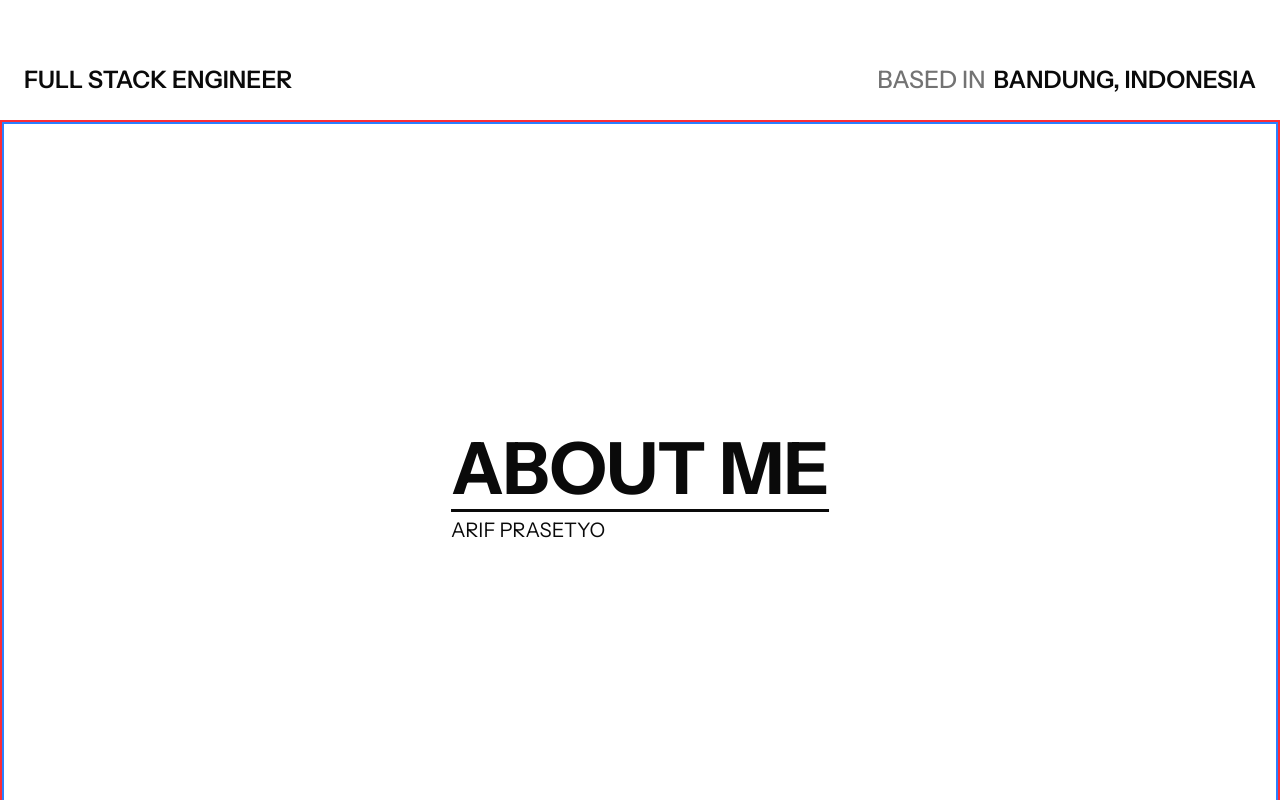
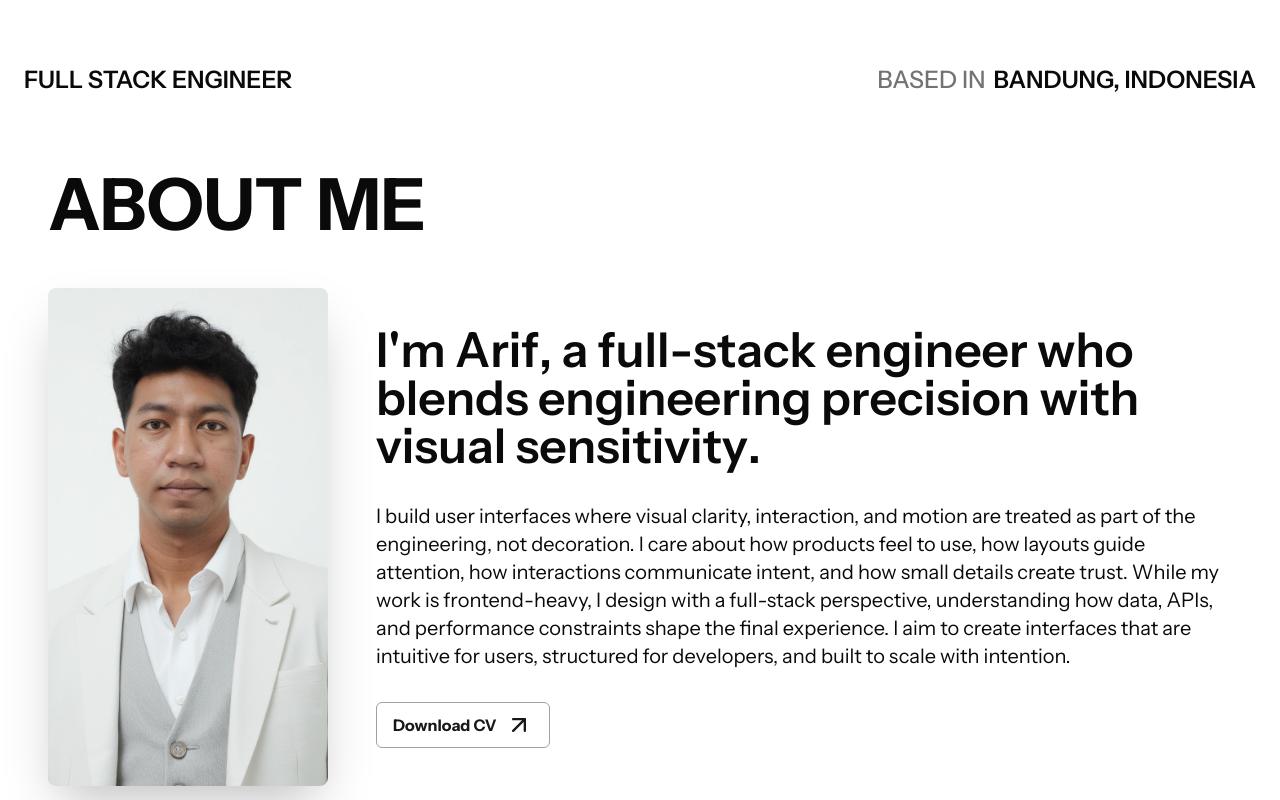
Before and after one commit to arifwp/my-portfolio-v2, a Next.js app: page / in a window 1280 px wide. Shown: the part 680-1480 px from the top of the page. Built offline with nearby package versions, Linux system fonts and the light colour scheme; no server answers.

Commit message:
new layout

```diff
--- a/src/app/page.tsx
+++ b/src/app/page.tsx
@@ -1,5 +1,7 @@
 import { ContainerLayout } from "@/components/containers/ContainerLayout";
 import { SectionAbout } from "@/sections/SectionAbout";
+import { SectionAboutV2 } from "@/sections/SectionAboutV2";
+import { SectionAboutV3 } from "@/sections/SectionAboutV3";
 import { SectionHome } from "@/sections/SectionHome";
 import { SectionProjects } from "@/sections/SectionProjects";
 
@@ -8,7 +10,9 @@ export default function Home() {
     <ContainerLayout>
       <SectionHome />
 
-      <SectionAbout />
+      {/* <SectionAboutV3 /> */}
+      <SectionAboutV2 />
+      {/* <SectionAbout /> */}
 
       <SectionProjects />
     </ContainerLayout>
--- /dev/null
+++ b/src/components/buttons/ButtonAnimatedHover.tsx
@@ -0,0 +1,64 @@
+"use client";
+
+import clsx from "clsx";
+import { HTMLMotionProps, motion } from "framer-motion";
+
+interface Props extends HTMLMotionProps<"button"> {
+  title: string;
+  iconEnd?: React.ReactNode;
+  className?: string;
+}
+
+export const ButtonAnimatedHover = ({
+  title,
+  iconEnd,
+  className,
+  ...rest
+}: Props) => {
+  return (
+    <motion.button
+      whileHover="hover"
+      initial="rest"
+      animate="rest"
+      className={clsx(
+        "relative overflow-hidden w-fit px-4 py-2 lg:px-4 lg:py-2 gap-2 rounded-sm lg:rounded-md border border-neutral-400 font-bold text-md flex items-center cursor-pointer",
+        className,
+      )}
+      {...rest}
+    >
+      {/* Background layer */}
+      <motion.div
+        variants={{
+          rest: { y: "100%" },
+          hover: { y: "0%" },
+        }}
+        transition={{ duration: 0.3, ease: "easeInOut" }}
+        className="absolute inset-0 bg-neutral-900"
+      />
+
+      {/* Text default */}
+      <motion.span
+        variants={{
+          rest: { y: 0 },
+          hover: { y: "-120%" },
+        }}
+        transition={{ duration: 0.3, ease: "easeInOut" }}
+        className="relative z-10 flex items-center gap-2 text-neutral-900"
+      >
+        {title} {iconEnd && iconEnd}
+      </motion.span>
+
+      {/* Text hover */}
+      <motion.span
+        variants={{
+          rest: { y: "120%" },
+          hover: { y: "0%" },
+        }}
+        transition={{ duration: 0.3, ease: "easeInOut" }}
+        className="absolute z-10 flex items-center gap-2 text-white"
+      >
+        {title} {iconEnd && iconEnd}
+      </motion.span>
+    </motion.button>
+  );
+};
--- /dev/null
+++ b/src/components/sections/about/AboutTitleV2.tsx
@@ -0,0 +1,69 @@
+import { useMediaQuery } from "@/hooks/useMediaQuery";
+import { motion, MotionValue, useTransform } from "framer-motion";
+
+export const AboutTitleV2 = ({
+  scrollYProgress,
+}: {
+  scrollYProgress: MotionValue<number>;
+}) => {
+  const isMobile = useMediaQuery("(max-width: 640px)");
+  const isTablet = useMediaQuery("(min-width: 641px) and (max-width: 1024px)");
+  const isSmallScreen = isMobile || isTablet;
+
+  const initialFontSize = isMobile
+    ? "clamp(2.5rem, 8vw, 3.5rem)"
+    : isTablet
+      ? "clamp(3.5rem, 8vw, 5rem)"
+      : "clamp(4.5rem, 9vw, 8rem)";
+
+  const nameOpacity = useTransform(scrollYProgress, [0, 0.1], [1, 0]);
+  const h4Rotate = useTransform(scrollYProgress, [0, 0.15], [0, -90]);
+  //   const titleX = useTransform(scrollYProgress, [0, 0.15], ["0vw", "-45vw"]);
+  //   const titleX = useTransform(scrollYProgress, [0, 0.15], ["0vw", "-35vw"]);
+  const titleX = useTransform(scrollYProgress, [0, 0.15], [0, -500]);
+  const titleY = useTransform(scrollYProgress, [0, 0.15], ["0vh", "45vh"]);
+  const titleFontsize = useTransform(
+    scrollYProgress,
+    [0, 0.15],
+    [initialFontSize, "3rem"],
+  );
+  const titleOpacity = useTransform(scrollYProgress, [0, 0.1], [1, 0]);
+  const borderWidth = useTransform(
+    scrollYProgress,
+    [0.03, 0.15],
+    ["100%", "0%"],
+  );
+
+  return (
+    <motion.div
+      style={{
+        rotate: h4Rotate,
+        x: titleX,
+        y: titleY,
+        opacity: isSmallScreen ? titleOpacity : 1,
+      }}
+      className="absolute top-1/2 left-1/2 -translate-x-1/2 -translate-y-1/2 flex flex-col gap-2 origin-left will-change-transform"
+    >
+      <div className="relative">
+        <motion.h4
+          style={{ fontSize: titleFontsize }}
+          className="pb-2 font-bold whitespace-nowrap leading-none"
+        >
+          ABOUT ME
+        </motion.h4>
+
+        <motion.div
+          style={{ width: borderWidth }}
+          className="absolute bottom-0 left-0 h-[3px] bg-neutral-950 origin-left"
+        />
+      </div>
+
+      <motion.p
+        style={{ opacity: nameOpacity }}
+        className="font-light leading-none text-lg sm:text-xl"
+      >
+        ARIF PRASETYO
+      </motion.p>
+    </motion.div>
+  );
+};
--- a/src/components/texts/AnimatedCharacter.tsx
+++ b/src/components/texts/AnimatedCharacter.tsx
@@ -1,5 +1,6 @@
 "use client";
 
+import { ABOUT_TEXT_RANGE, ABOUT_TEXT_START } from "@/constants/animations";
 import type { MotionValue } from "framer-motion";
 import { motion, useTransform } from "framer-motion";
 
@@ -16,11 +17,11 @@ export const AnimatedCharacter = ({
   totalChars,
   scrollYProgress,
 }: Props) => {
-  const baseStart = 0.25;
-  const animationRange = 0.2;
+  // const baseStart = 0.05;
+  // const animationRange = 0.05;
 
   const progress = index / totalChars;
-  const threshold = baseStart + progress * animationRange;
+  const threshold = ABOUT_TEXT_START + progress * ABOUT_TEXT_RANGE;
 
   // Fungsi transform custom untuk transisi step
   const color = useTransform(scrollYProgress, (latest) =>
--- a/src/components/texts/AnimatedScrollText.tsx
+++ b/src/components/texts/AnimatedScrollText.tsx
@@ -11,19 +11,37 @@ interface Props {
 }
 
 export const AnimatedScrollText = ({ scrollYProgress }: Props) => {
-  const letters = TEXT.split("");
+  const words = TEXT.split(" ");
+
+  let charIndex = 0;
 
   return (
-    <p className="flex flex-wrap text-2xl lg:text-4xl font-semibold leading-none">
-      {letters.map((char, i) => (
-        <AnimatedCharacter
-          key={i}
-          char={char}
-          index={i}
-          totalChars={letters.length}
-          scrollYProgress={scrollYProgress}
-        />
-      ))}
+    <p className="flex flex-wrap text-2xl lg:text-5xl font-semibold leading-none">
+      {words.map((word, wordIndex) => {
+        const letters = word.split("");
+
+        return (
+          <span key={wordIndex} className="inline-flex">
+            {letters.map((char, i) => {
+              const currentIndex = charIndex;
+              charIndex++;
+
+              return (
+                <AnimatedCharacter
+                  key={currentIndex}
+                  char={char}
+                  index={currentIndex}
+                  totalChars={TEXT.length}
+                  scrollYProgress={scrollYProgress}
+                />
+              );
+            })}
+
+            {/* space antar kata */}
+            <span className="inline-block">&nbsp;</span>
+          </span>
+        );
+      })}
     </p>
   );
 };
--- /dev/null
+++ b/src/sections/SectionAboutV2.tsx
@@ -0,0 +1,104 @@
+"use client";
+
+import { ButtonAnimatedHover } from "@/components/buttons/ButtonAnimatedHover";
+import { AnimatedScrollText } from "@/components/texts/AnimatedScrollText";
+import { ABOUT_TEXT_END } from "@/constants/animations";
+import clsx from "clsx";
+import { motion, useScroll, useTransform } from "framer-motion";
+import { ArrowUpRight } from "lucide-react";
+import Image from "next/image";
+import { useRef } from "react";
+
+export const SectionAboutV2 = () => {
+  const sectionRef = useRef<HTMLElement>(null);
+
+  // const { scrollYProgress } = useScroll();
+  const { scrollYProgress } = useScroll({
+    target: sectionRef,
+    offset: ["start 70%", "center 10%"],
+  });
+
+  const paragraphOpacity = useTransform(
+    scrollYProgress,
+    [ABOUT_TEXT_END, ABOUT_TEXT_END + 0.05],
+    [0, 1],
+  );
+
+  const paragraphY = useTransform(
+    scrollYProgress,
+    [ABOUT_TEXT_END, ABOUT_TEXT_END + 0.05],
+    [12, 0],
+  );
+
+  return (
+    <section
+      ref={sectionRef}
+      id="about"
+      className="relative w-full gap-12 p-12 flex flex-col items-center justify-center scroll-mt-18"
+    >
+      <div className="w-full gap-12 flex flex-col">
+        <div className="overflow-hidden">
+          <motion.h3
+            initial={{ y: "100%" }}
+            whileInView={{
+              y: 0,
+            }}
+            transition={{
+              duration: 0.7,
+              ease: [0.22, 1, 0.36, 1],
+              delay: 0.2,
+            }}
+            className="text-4xl lg:text-7xl font-bold text-center md:text-start"
+          >
+            ABOUT ME
+          </motion.h3>
+        </div>
+
+        <motion.div className="w-full gap-12 flex flex-col md:flex-row items-center">
+          <div
+            className={clsx(
+              "w-50 h-70",
+              "md:w-70 md:h-auto",
+              "relative aspect-9/16 shrink-0",
+            )}
+          >
+            <Image
+              src="/assets/images/about-arif-prasetyo.png"
+              alt="About me"
+              fill
+              className="object-cover object-top rounded-lg shadow-2xl"
+              priority
+            />
+          </div>
+
+          <div className="h-full gap-8 flex flex-col">
+            <AnimatedScrollText scrollYProgress={scrollYProgress} />
+
+            <motion.p
+              style={{ opacity: paragraphOpacity, y: paragraphY }}
+              className="text-sm lg:text-xl font-normal"
+            >
+              I build user interfaces where visual clarity, interaction, and
+              motion are treated as part of the engineering, not decoration. I
+              care about how products feel to use, how layouts guide attention,
+              how interactions communicate intent, and how small details create
+              trust. While my work is frontend-heavy, I design with a full-stack
+              perspective, understanding how data, APIs, and performance
+              constraints shape the final experience. I aim to create interfaces
+              that are intuitive for users, structured for developers, and built
+              to scale with intention.
+            </motion.p>
+
+            <ButtonAnimatedHover
+              title="Download CV"
+              iconEnd={
+                <ArrowUpRight className="w-6 h-6 md:w-7 md:h-7 aspect-square" />
+              }
+              style={{ opacity: paragraphOpacity, y: paragraphY }}
+            />
+          </div>
+        </motion.div>
+      </div>
+    </section>
+  );
+};
--- /dev/null
+++ b/src/sections/SectionAboutV3.tsx
@@ -0,0 +1,26 @@
+"use client";
+
+import { AboutTitleV2 } from "@/components/sections/about/AboutTitleV2";
+import { useScroll } from "motion/react";
+import { useRef } from "react";
+
+export const SectionAboutV3 = () => {
+  const sectionRef = useRef<HTMLElement>(null);
+
+  const { scrollYProgress } = useScroll({
+    target: sectionRef,
+    offset: ["start start", "end start"],
+  });
+
+  return (
+    <section
+      ref={sectionRef}
+      id="about"
+      className="relative w-full min-h-[200vh] border-2 border-red-500"
+    >
+      <div className="sticky top-18 h-[calc(100vh-72px)] border-2 border-blue-500">
+        <AboutTitleV2 scrollYProgress={scrollYProgress} />
+      </div>
+    </section>
+  );
+};
```
